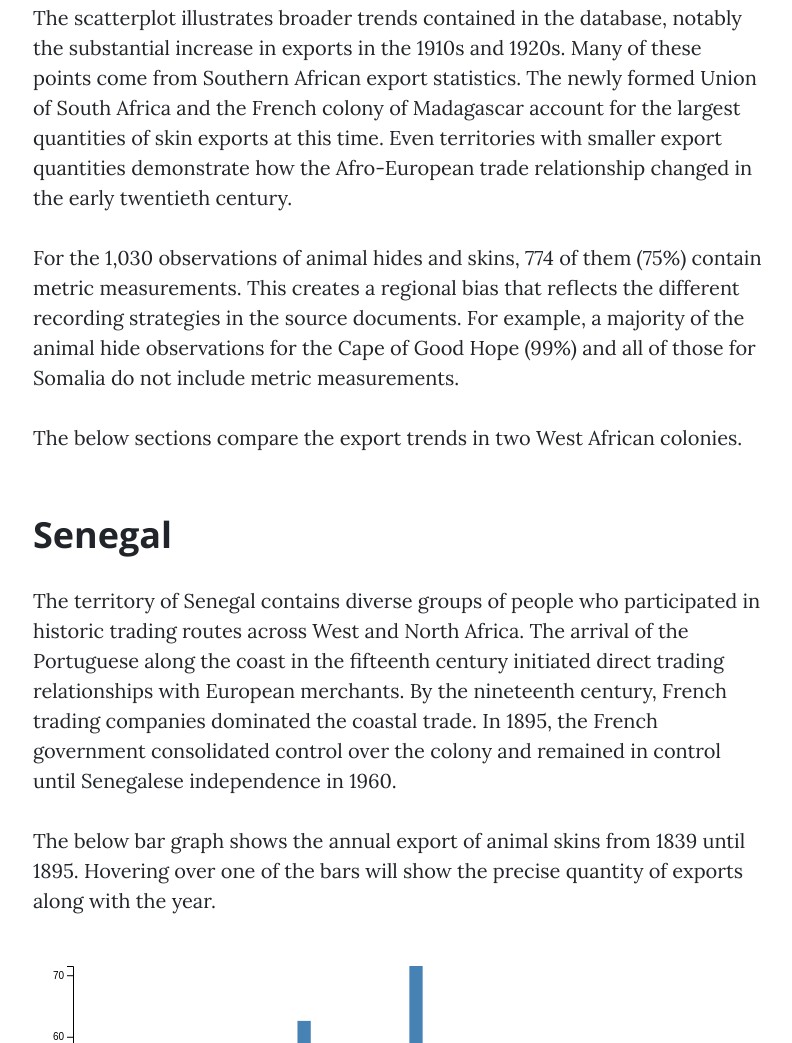
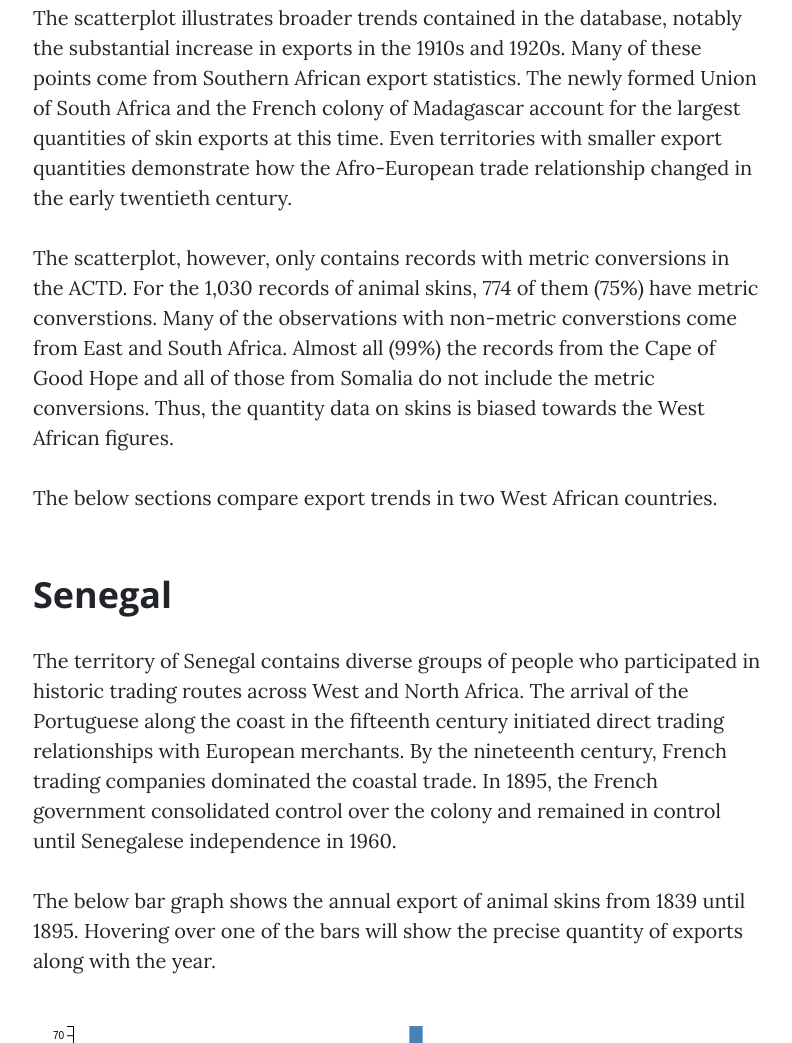
Before and after one commit to ryattay/africasimperialcommodities, a website: page skins.html in a window 1280 px wide. Shown: the part 2506-3549 px from the top of the page, without its empty margins (242-1034 px from the left). Drawn offline with nearby package versions, Linux system fonts and the light colour scheme.

Commit message:
Edit text on skins page

```diff
--- a/skins.html
+++ b/skins.html
@@ -87,8 +87,6 @@
 
             <h2 class="section-heading">African Exports</h2>
 
-            <!-- Edit section -->
-
             <p>In the nineteenth century, European merchants imported raw and tanned animal skins from different locations around the world. The quantity of African exports paled in comparison to other skin trades, notably the trade in pelts from North America. Nonetheless traders along the African coast continued to supply European merchants with cowhides and goat and sheep skins. The increase in African exports at the beginning of the twentieth century coincided with the expansion of colonial rule. Colonial policies, including household taxes and internal trade barriers, redirected trade to European controlled ports. At the same time, African entrepreneurs took advantage of increased external demand to benefit from the more intensive trade relationships. The world wars provided additional opportunities to African entrepreneurs. The wars disrupted supply chains and increased demand for leather used in military clothing and accessories.</p>
 
             <p>The below scatterplot contains a point for every recorded export of animal skins in the <a href="https://www.aehnetwork.org/data-research/african-commodity-trade-database/">African Commodity Trade Database (ACTD)</a>. Hovering over one of the points will show the place of export, type of commodity, year, and quantity exported. You can also zoom into and drag the visualization with your mouse.</p>
@@ -98,9 +96,9 @@
 
             <p>The scatterplot illustrates broader trends contained in the database, notably the substantial increase in exports in the 1910s and 1920s. Many of these points come from Southern African export statistics. The newly formed Union of South Africa and the French colony of Madagascar account for the largest quantities of skin exports at this time. Even territories with smaller export quantities demonstrate how the Afro-European trade relationship changed in the early twentieth century.</p>
 
-            <p>For the 1,030 observations of animal hides and skins, 774 of them (75%) contain metric measurements. This creates a regional bias that reflects the different recording strategies in the source documents. For example, a majority of the animal hide observations for the Cape of Good Hope (99%) and all of those for Somalia do not include metric measurements.</p>
+            <p>The scatterplot, however, only contains records with metric conversions in the ACTD. For the 1,030 records of animal skins, 774 of them (75%) have metric converstions. Many of the observations with non-metric converstions come from East and South Africa. Almost all (99%) the records from the Cape of Good Hope and all of those from Somalia do not include the metric conversions. Thus, the quantity data on skins is biased towards the West African figures.</p>
 
-            <p>The below sections compare the export trends in two West African colonies.</p>
+            <p>The below sections compare export trends in two West African countries.</P>
 
             <h2 class="section-heading">Senegal</h2>
 
```
